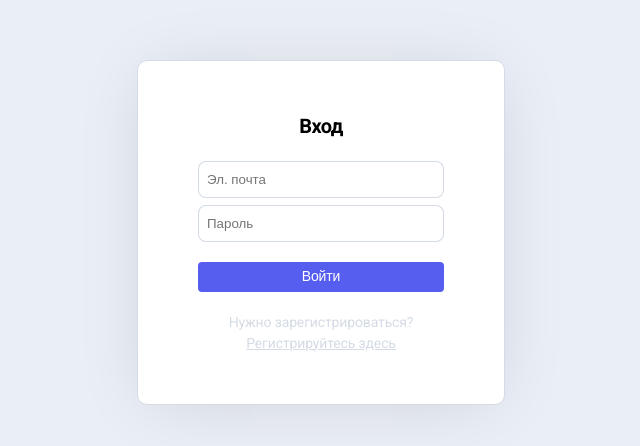
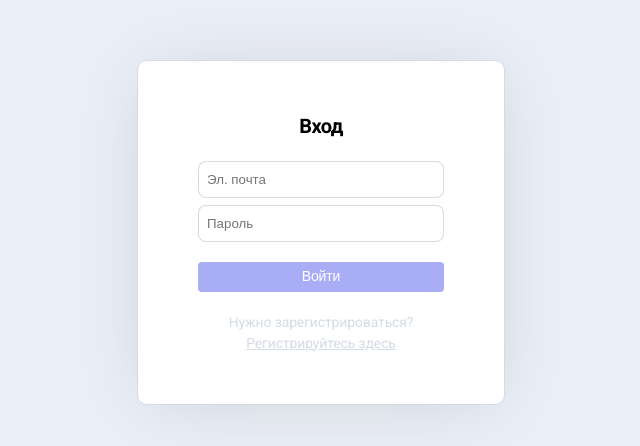
Before and after one commit to Ligzus/kanban1, a React (Vite) app in the folder skypro-kanban/: page /login in a window 1280 px wide. Shown: the part 168-614 px from the top of the page, without its empty margins (319-959 px from the left). Built offline with nearby package versions, Linux system fonts and the light colour scheme.

Commit message:
+ валидация пустых полей при авторизации и регистрации

```diff
--- a/skypro-kanban/src/pages/LoginPage/LoginPage.jsx
+++ b/skypro-kanban/src/pages/LoginPage/LoginPage.jsx
@@ -1,4 +1,4 @@
-import { useState } from "react";
+import { useState, useEffect } from "react";
 import { ContainerSignin, LoginInput, LoginInputPassword, Modal, ModalBlock, ModalBtnEnter, ModalBtnEnterLink, ModalFormGroup, ModalFormGroupText, ModalFormLogin, ModalTtl, Wrapper, ModalFormGroupLink } from "./Login.styled";
 import { useNavigate } from 'react-router-dom';
 import { login } from "../../api";
@@ -6,18 +6,29 @@ import { useUser } from "../../hooks/useUser";
 
 function LoginPage() {
     let navigate = useNavigate();
-    const {loginUser} = useUser();
-
+    const { loginUser } = useUser();
 
     const [formValues, setFormValues] = useState({
         login: '',
         password: '',
     });
 
+    const [isFormValid, setIsFormValid] = useState(false);
+
+    useEffect(() => {
+        const checkFormValidity = () => {
+            const isLoginValid = formValues.login.trim() !== '';
+            const isPasswordValid = formValues.password.trim() !== '';
+            setIsFormValid(isLoginValid && isPasswordValid);
+        };
+
+        checkFormValidity();
+    }, [formValues]);
+
     const onInputChange = (event) => {
         const { name, value } = event.target;
         setFormValues({ ...formValues, [name]: value });
-    }
+    };
 
     const onLogin = async (event) => {
         event.preventDefault();
@@ -28,9 +39,9 @@ function LoginPage() {
         });
 
         if (response?.user) {
-           loginUser(response.user)
+           loginUser(response.user);
         }
-    }
+    };
 
     return (
         <Wrapper>
@@ -42,12 +53,13 @@ function LoginPage() {
                         </div>
                         <ModalFormLogin id="formLogIn" action="#" onSubmit={onLogin}>
                             <LoginInput
-                                type="text"
+                                type="email"
                                 name="login"
                                 id="formlogin"
                                 placeholder="Эл. почта"
                                 value={formValues.login}
                                 onChange={onInputChange}
+                                required
                             />
 
                             <LoginInputPassword
@@ -57,10 +69,15 @@ function LoginPage() {
                                 placeholder="Пароль"
                                 value={formValues.password}
                                 onChange={onInputChange}
+                                required
                             />
 
-
-                            <ModalBtnEnter id="btnEnter" type="submit">
+                            <ModalBtnEnter
+                                id="btnEnter"
+                                type="submit"
+                                style={{ opacity: isFormValid ? 1 : 0.5 }}
+                                disabled={!isFormValid}
+                            >
                                 <ModalBtnEnterLink>Войти</ModalBtnEnterLink>
                             </ModalBtnEnter>
 
@@ -68,7 +85,6 @@ function LoginPage() {
                                 <ModalFormGroupText>Нужно зарегистрироваться?</ModalFormGroupText>
                                 <ModalFormGroupLink onClick={() => navigate('/register')}>Регистрируйтесь здесь</ModalFormGroupLink>
                             </ModalFormGroup>
-
                         </ModalFormLogin>
                     </ModalBlock>
                 </Modal>
--- a/skypro-kanban/src/pages/RegisterPage/RegisterPage.jsx
+++ b/skypro-kanban/src/pages/RegisterPage/RegisterPage.jsx
@@ -1,4 +1,4 @@
-import { useState } from "react";
+import { useEffect, useState } from "react";
 import { ContainerSignin, LoginInput, LoginInputPassword, Modal, ModalBlock, ModalBtnEnter, ModalBtnEnterLink, ModalFormGroup, ModalFormGroupText, ModalFormGroupLink, ModalFormLogin, ModalTtl, Wrapper } from "../LoginPage/Login.styled";
 import { useNavigate } from "react-router-dom";
 import { register } from "../../api";
@@ -17,6 +17,19 @@ function RegisterPage() {
         login: '',
         password: '',
     });
+
+    const [isFormValid, setIsFormValid] = useState(false);
+
+    useEffect(() => {
+        const checkFormValidity = () => {
+            const isNmaeValid = formValues.firstName.trim() !== '';
+            const isLoginValid = formValues.login.trim() !== '';
+            const isPasswordValid = formValues.password.trim() !== '';
+            setIsFormValid(isLoginValid && isPasswordValid && isNmaeValid);
+        };
+
+        checkFormValidity();
+    }, [formValues]);
 
     const onInputChange = (event) => {
         const { name, value } = event.target;
@@ -55,6 +68,7 @@ function RegisterPage() {
                                 placeholder="Имя"
                                 value={formValues.firstName}
                                 onChange={onInputChange}
+                                required
                             />
 
                             <LoginInput
@@ -64,6 +78,7 @@ function RegisterPage() {
                                 placeholder="Эл. почта"
                                 value={formValues.login}
                                 onChange={onInputChange}
+                                required
                             />
 
                             <LoginInputPassword
@@ -73,9 +88,15 @@ function RegisterPage() {
                                 placeholder="Пароль"
                                 value={formValues.password}
                                 onChange={onInputChange}
+                                required
                             />
 
-                            <ModalBtnEnter id="SignUpEnter" type="submit">
+                            <ModalBtnEnter
+                                id="SignUpEnter"
+                                type="submit"
+                                style={{ opacity: isFormValid ? 1 : 0.5 }}
+                                disabled={!isFormValid}
+                            >
                                 <ModalBtnEnterLink>Зарегистрироваться</ModalBtnEnterLink>
                             </ModalBtnEnter>
 
```
